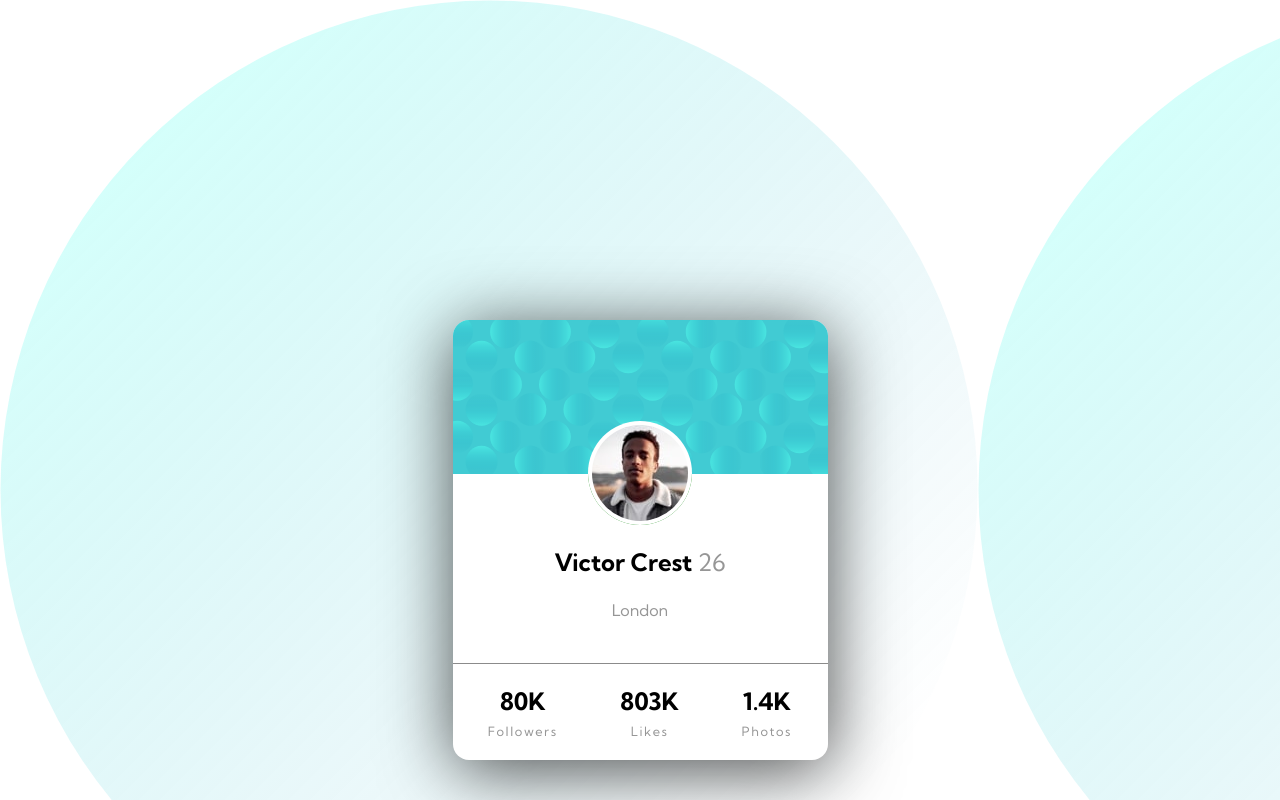
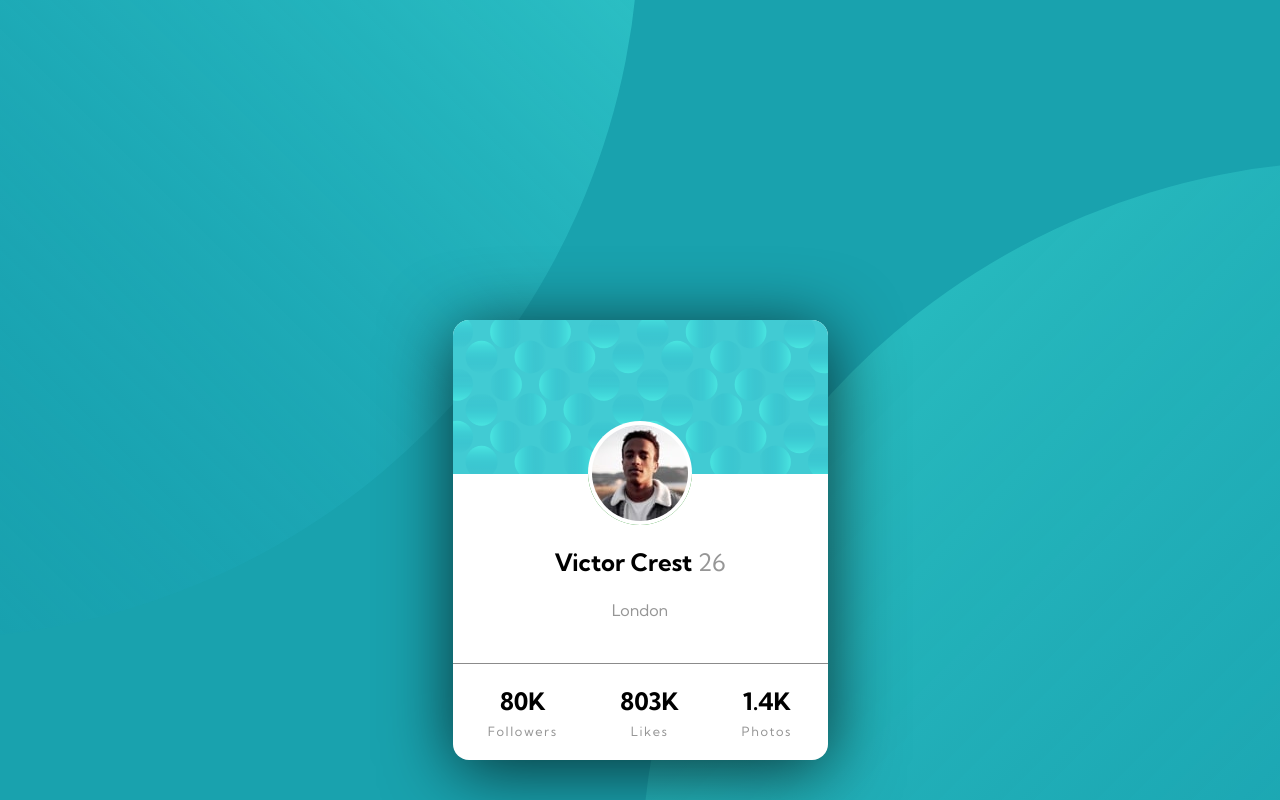
Before and after one commit to devjakov/profile-card-component, a plain HTML site: page index.html in a window 1280 px wide. Drawn offline with nearby package versions, Linux system fonts and the light colour scheme.

Commit message:
background added

```diff
--- a/index.html
+++ b/index.html
@@ -9,6 +9,12 @@
   <link rel="stylesheet" href="style.css">
 </head>
 <body>
+  <div class="bgpattern">
+
+    <img src="images/bg-pattern-top.svg" alt="">
+    <img src="images/bg-pattern-bottom.svg" alt="">
+  </div>
+
   <div class="container">
 
     <div class="info">
--- a/style.css
+++ b/style.css
@@ -63,8 +63,29 @@ body{
     display: flex;
     width: 100vw;
     height: 100vh;
-    background-image: url(images/bg-pattern-bottom.svg);
-    background-image:180deg url(images/bg-pattern-top.svg);
+    background-color: var(--Darkcyan);
+
+}
+
+/* Making the background */
+.bgpattern{
+    position: absolute;
+}
+
+.bgpattern img:nth-child(1){
+    position: fixed;
+    float: left;
+    right: 50%;
+    top: -800px;
+    width: 1440px;
+}
+
+.bgpattern img:nth-child(2){
+    position: fixed;
+    float: right;
+    left: 50%;
+    bottom: -800px;
+    width: 1440px;
 }
 
 /* Making the card */
```
